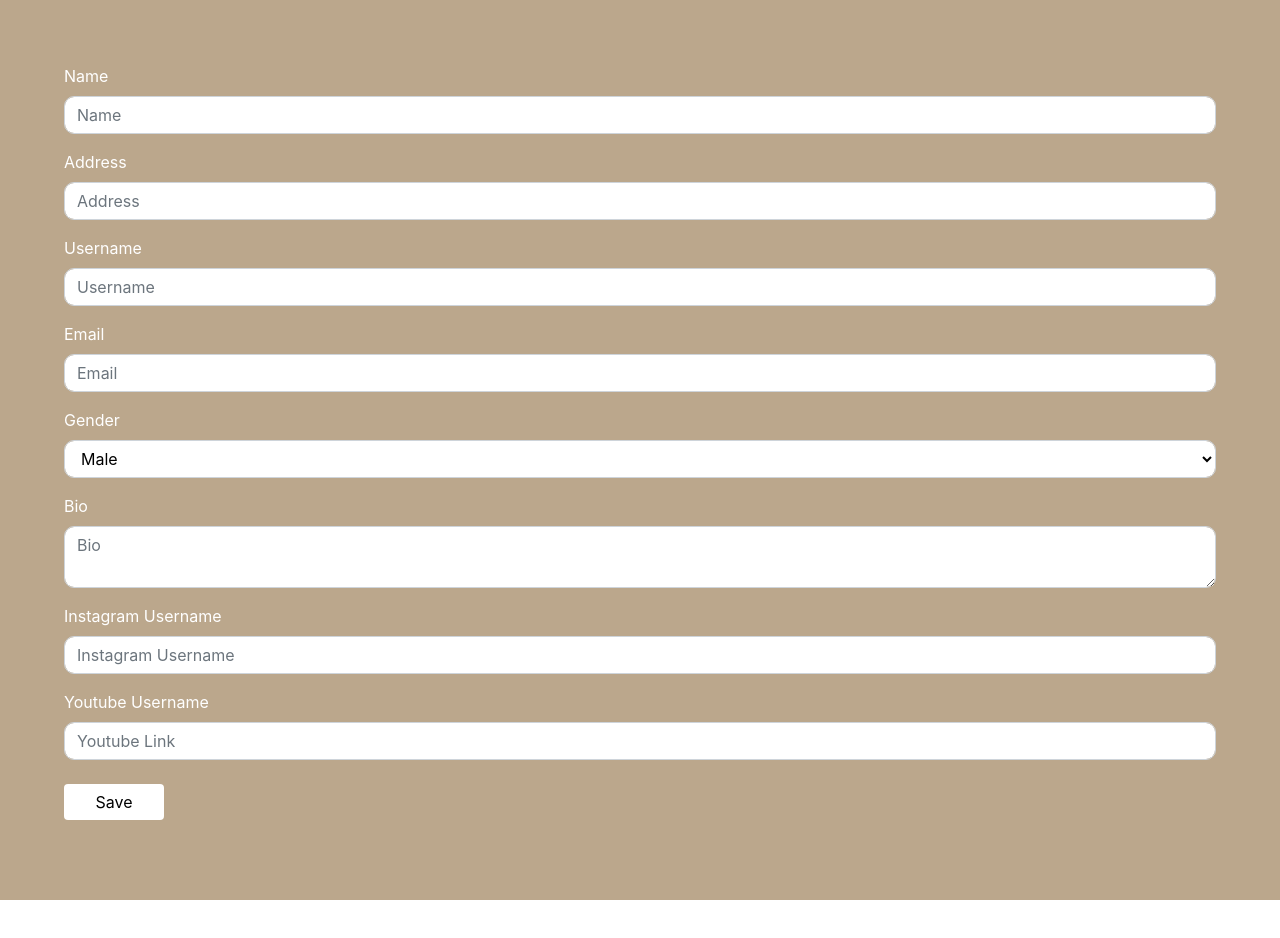
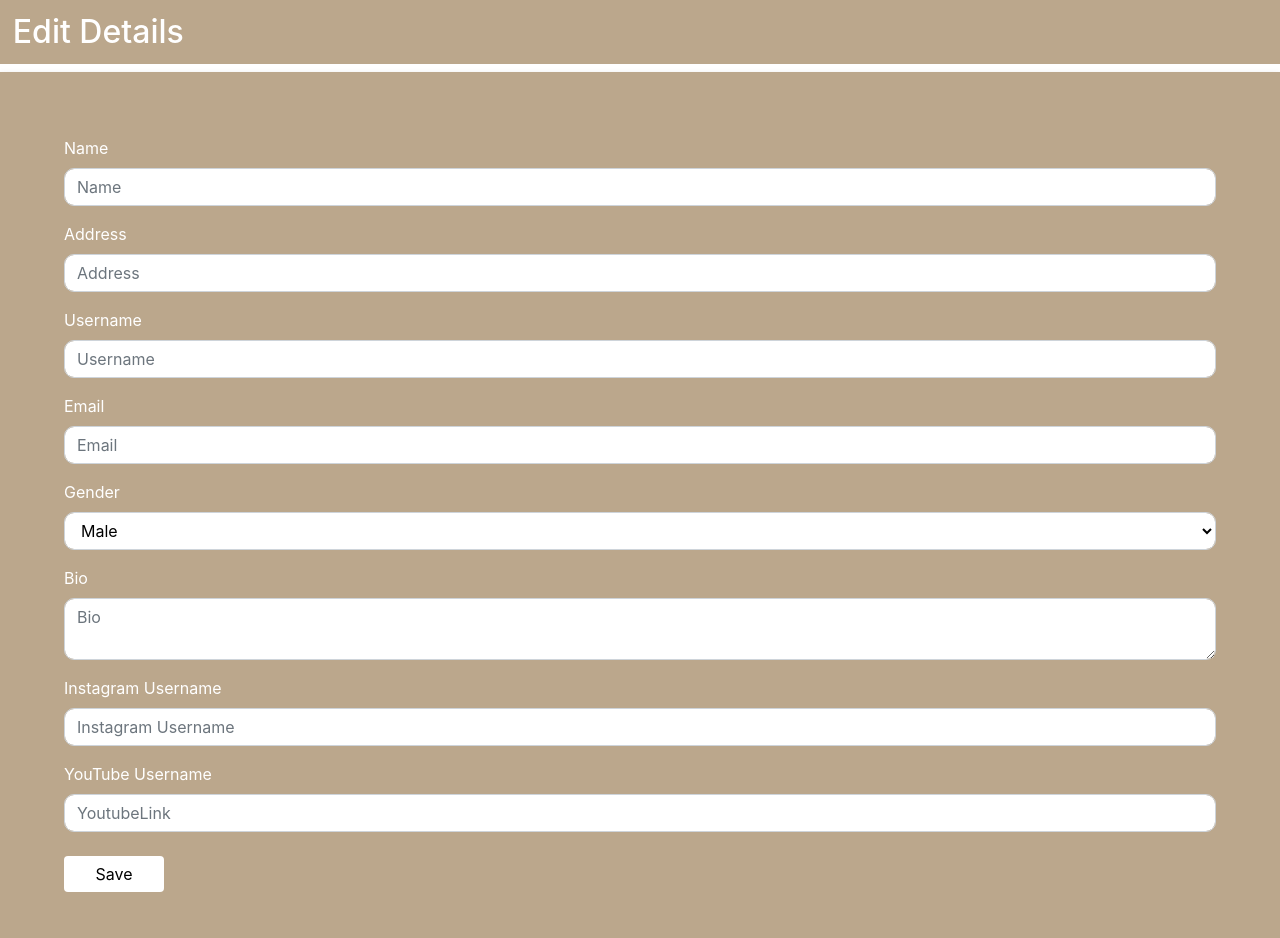
Before and after one commit to SelimAlastra/Fitness-and-Nutrition-Aggregator, a React (Create React App) app in the folder client/: page /professional/profile/edit/1 in a window 1280 px wide. Shown: the top 938 px of the page. Before the commit the page ends 900 px from the top, so only its background shows below. Built offline with nearby package versions, Linux system fonts and the light colour scheme; no server answers.

Commit message:
Add validation to form and styling

```diff
--- a/client/src/App.js
+++ b/client/src/App.js
@@ -7,7 +7,7 @@ const App = (props) => {
   return (
     <Switch>
       <Route exact path="/professional/profile/:id" component={ProfessionalProfile}></Route>
-      <Route exact path="/professional/profile/edit/:id" component={EditProfessionalDetails} ></Route>
+      <Route exact path="/professional/profile/edit/:id" component={EditProfessionalDetails}></Route>
     </Switch>
   );
 }
--- a/client/src/components/ProfessionalProfile/EditProfessionalDetails.css
+++ b/client/src/components/ProfessionalProfile/EditProfessionalDetails.css
@@ -25,3 +25,9 @@
     background-color: lightgray;
     border: none;
 }
+
+.title {
+    padding: 1%;
+    background-color: #BBA78C;
+    color: white;
+}
--- a/client/src/components/ProfessionalProfile/EditProfessionalDetails.js
+++ b/client/src/components/ProfessionalProfile/EditProfessionalDetails.js
@@ -8,6 +8,8 @@ import { updateProfessional } from '../../actions/professionals';
 
 const EditProfessionalDetails = (props) => {
     const dispatch = useDispatch();
+    const [validated, setValidated] = useState(false);
+    const [isValidID, setIsValidID] = useState(false);
 
     const [name, setName] = useState("");
     const [address, setAddress] = useState("");
@@ -23,10 +25,19 @@ const EditProfessionalDetails = (props) => {
     const [tags, setTags] = useState([]);
     const [ID, setID] = useState("");
 
+
     useEffect(() => {
-        fetch("http://localhost:5000/professionalUsers/" + props.match.params.id)
-        .then(response => response.json())
+        const id = props.match.params.id;
+        fetch(`http://localhost:5000/professionalUsers/${id}`)
+        .then(response => {
+            if (!response.ok) return "error"
+            else return response.json();
+        })
         .then(data => {
+            if (data === "error") {
+                setIsValidID(false);
+            } else {
+                setIsValidID(true);
                 setName(data.name);
                 setAddress(data.address);
                 setUsername(data.username);
@@ -40,10 +51,14 @@ const EditProfessionalDetails = (props) => {
                 setIsBanned(data.isBanned);
                 setTags(data.tags);
                 setID(data._id);
+            }
         })
     }, [dispatch]);
 
     function handleSubmit(event) {
+        if (isValidID) {
+            const editForm = event.currentTarget;
+            if (editForm.checkValidity()) {
                 event.preventDefault();
                 const updatedProfile = {
                     name: name,
@@ -59,15 +74,21 @@ const EditProfessionalDetails = (props) => {
                     isBanned: isBanned,
                     tags: tags,
                 }
+                setValidated(true);
                 dispatch(updateProfessional(ID, updatedProfile));
-        console.log("Saved");
-
-
+                window.alert("Details Saved!");
+            } else {
+                event.preventDefault();
+                event.stopPropagation();
+            }
+        }
     }
 
     return (
+        <div>
+            <h2 className="title">Edit Details</h2>
             <div className="formContainer">
-            <Form onSubmit={handleSubmit}>
+                <Form noValidate validated={validated} onSubmit={handleSubmit}>
                     <Form.Group>
                         <Form.Label className="label">Name</Form.Label>
                         <Form.Control
@@ -157,23 +178,21 @@ const EditProfessionalDetails = (props) => {
                         />
                     </Form.Group>
                     <Form.Group>
-                    <Form.Label className="label">Youtube Username</Form.Label>
+                        <Form.Label className="label">YouTube Username</Form.Label>
                         <Form.Control
                             className="inputItem"
                             id="youtubeLink"
                             name="youtubeLink"
                             value={youtubeLink}
-                        placeholder="Youtube Link"
+                            placeholder="YoutubeLink"
                             onChange={(e) => setYoutubeLink(e.target.value)}
                         /><br/>
                         <Button type="submit" className="saveButton">Save</Button>
                     </Form.Group>
                 </Form>
             </div>
+        </div>
     );
-
-
-
 }
 
 export default EditProfessionalDetails;
```
Lines whose indentation alone changed are shown as unchanged.
